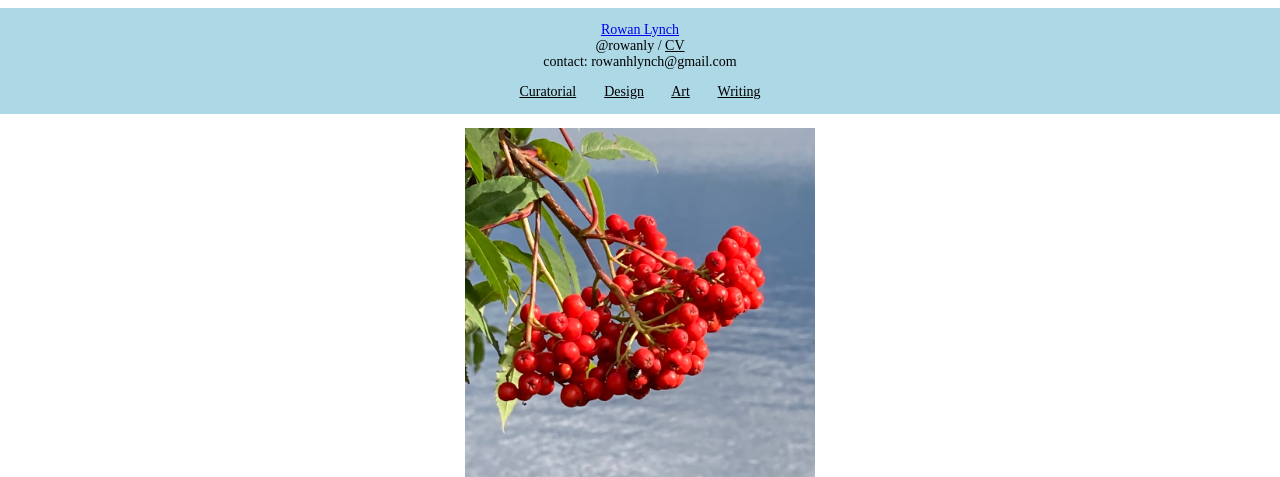
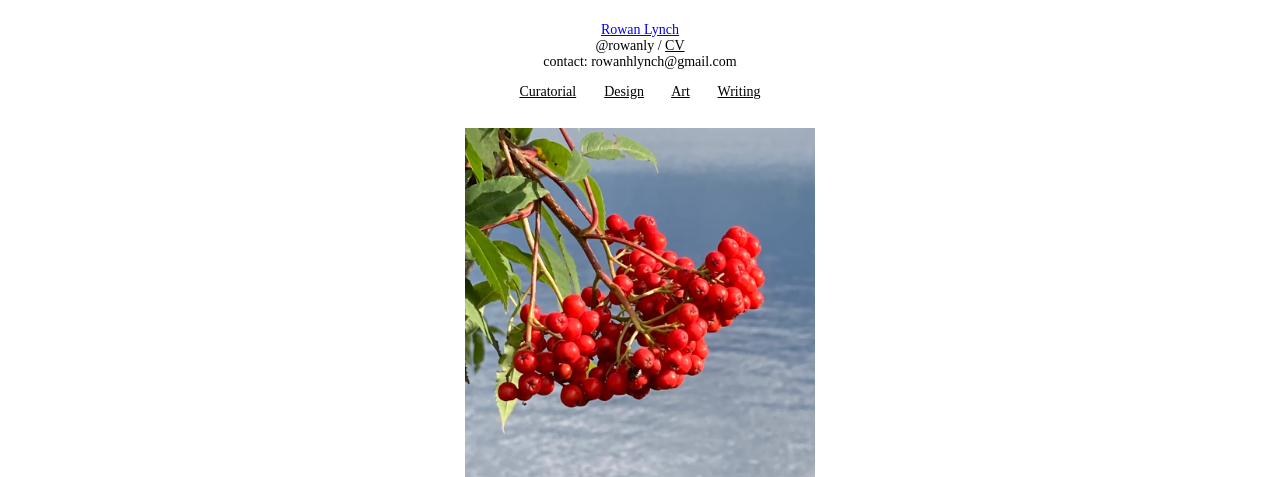
Before and after one commit to rowanpersonal/rowanpersonal.github.io, a PHP site: page /index.html in a window 1280 px wide. Shown: the top 477 px of the page. Run offline with PHP 8.4, Linux system fonts and the light colour scheme.

Commit message:
Update site_style.css

```diff
--- a/pages/site_style.css
+++ b/pages/site_style.css
@@ -25,7 +25,6 @@ li {
 
 position: fixed;
  overflow: scroll;
- background-color: lightblue;
 
  }
 
```
